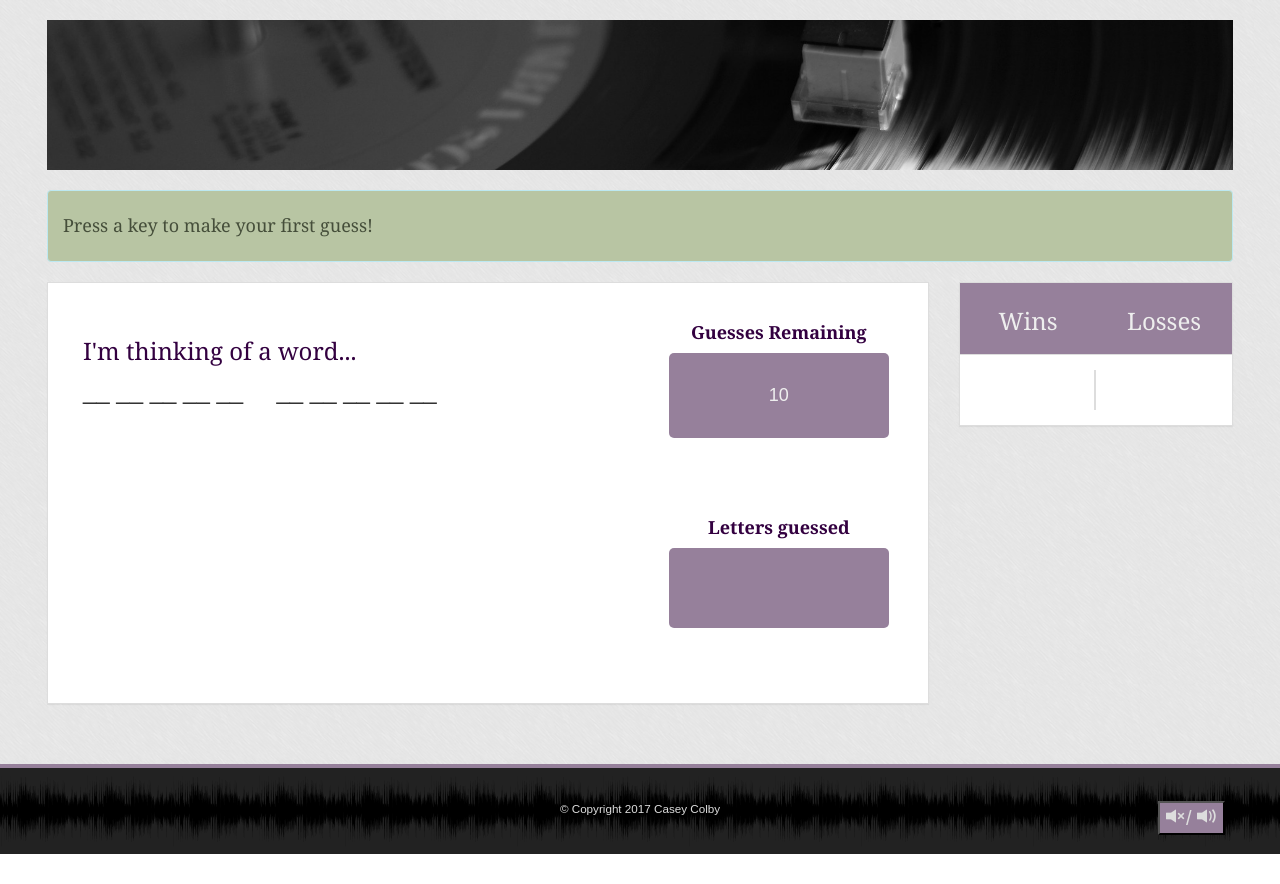
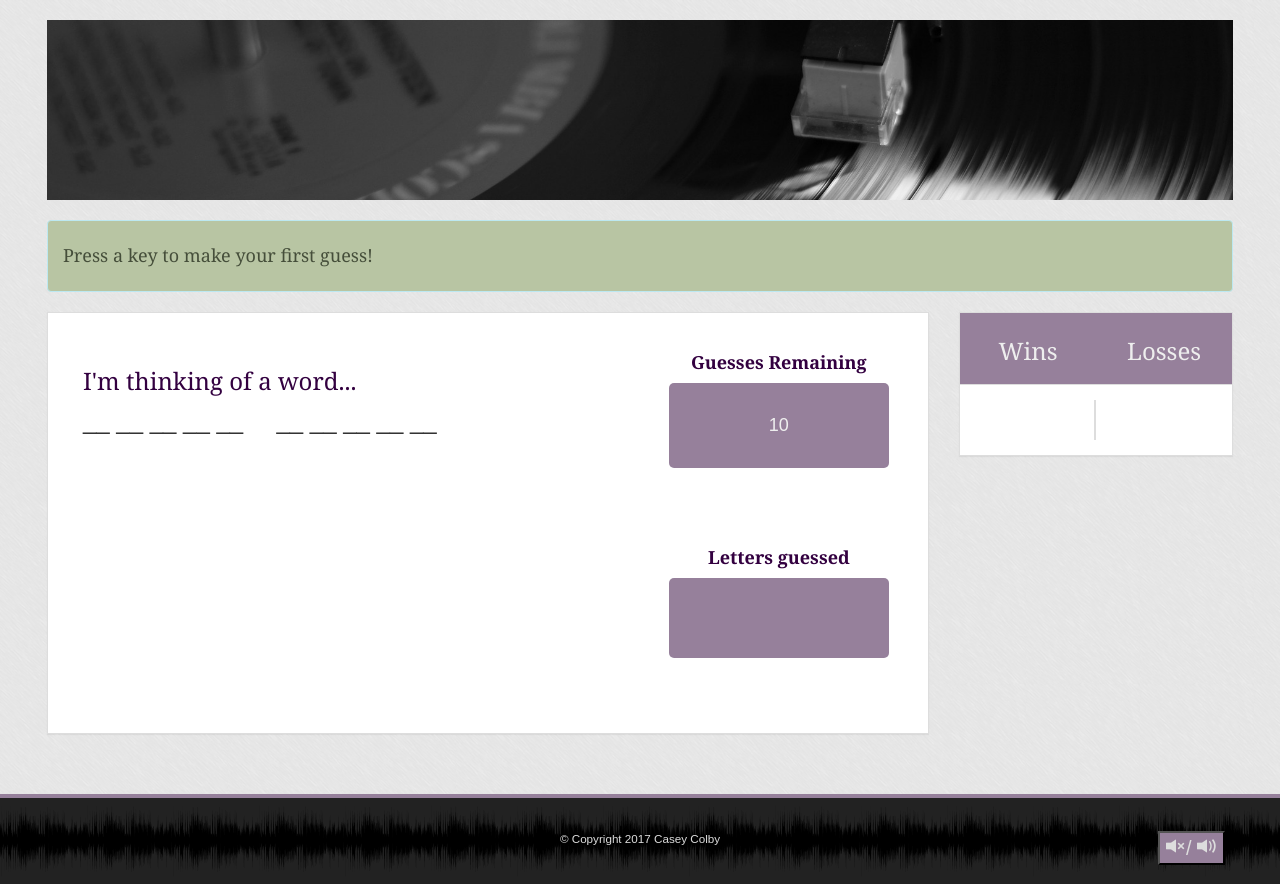
Before and after one commit to cecolby11/Hangman-Game, a PHP site: page / in a window 1280 px wide. Before the commit the page ends 854 px from the top, so only its background shows below. Run offline with PHP 8.4, Linux system fonts and the light colour scheme.

```diff
--- a/assets/css/style.css
+++ b/assets/css/style.css
@@ -107,6 +107,7 @@ h1, h2, h3, h4, h5, h6 {
 }
 
 /*photo*/
+
 .photo_narrow {
   overflow: auto;
   position: relative;
@@ -115,10 +116,12 @@ h1, h2, h3, h4, h5, h6 {
 }
 .photo_narrow img{
   width: 100%;
-  max-height: 150px;
+  max-height: 180px;
   object-fit: cover;
 }
+
 /*audio*/
+
 .button-audio {
   background: #96809B;
   z-index: 2;
```
